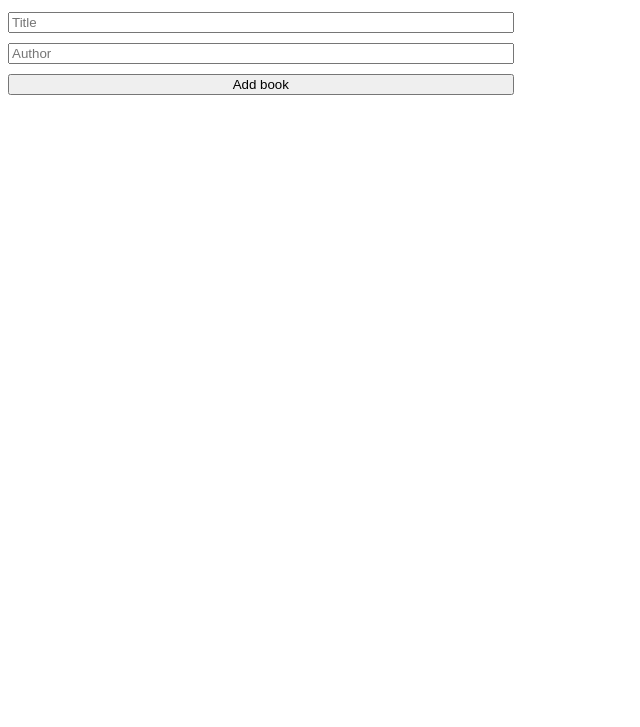
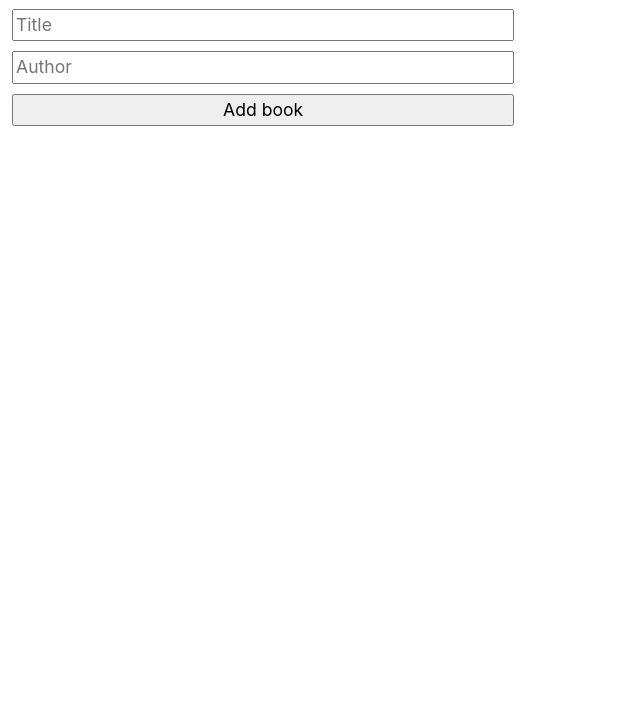
Before and after one commit to memelopez/awesomeBooks, a website: page index.html in a window 1280 px wide. Shown: the part 73-800 px from the top of the page, without its empty margins (0-640 px from the left). Drawn offline with nearby package versions, Linux system fonts and the light colour scheme.

Commit message:
Add bootswatch link to head index.html

```diff
--- a/index.html
+++ b/index.html
@@ -6,9 +6,11 @@
   <meta name="viewport" content="width=device-width, initial-scale=1.0">
   <title>Awesome Books</title>
   <link rel="stylesheet" href="styles.css">
+  <link rel="stylesheet" href="https://bootswatch.com/5/litera/bootstrap.min.css">
   <script src="app.js" defer></script>
 </head>
 <body>
+  <div class="container-fluid d-flex flex-column justify-content-center">
     <h1>Awesome Books</h1>
     <ul id="book-list" class="book-list"></ul>
     <form action="submit" id="book-form" class="book-form">
@@ -16,5 +18,6 @@
       <input type="text" name="" id="book-author" placeholder="Author">
       <input type="submit" value="Add book">
     </form>
+  </div>
 </body>
 </html>
```
Lines whose indentation alone changed are shown as unchanged.
